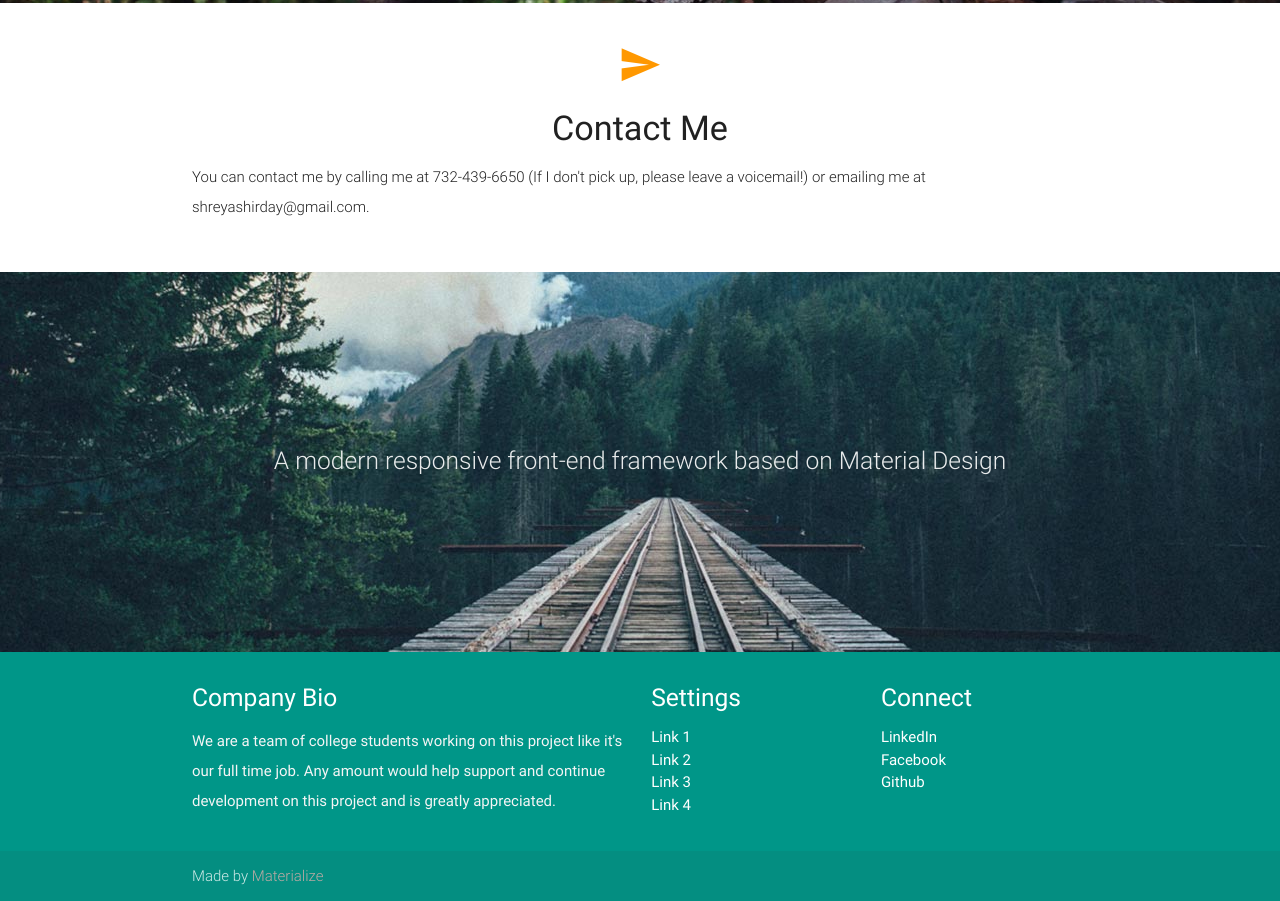
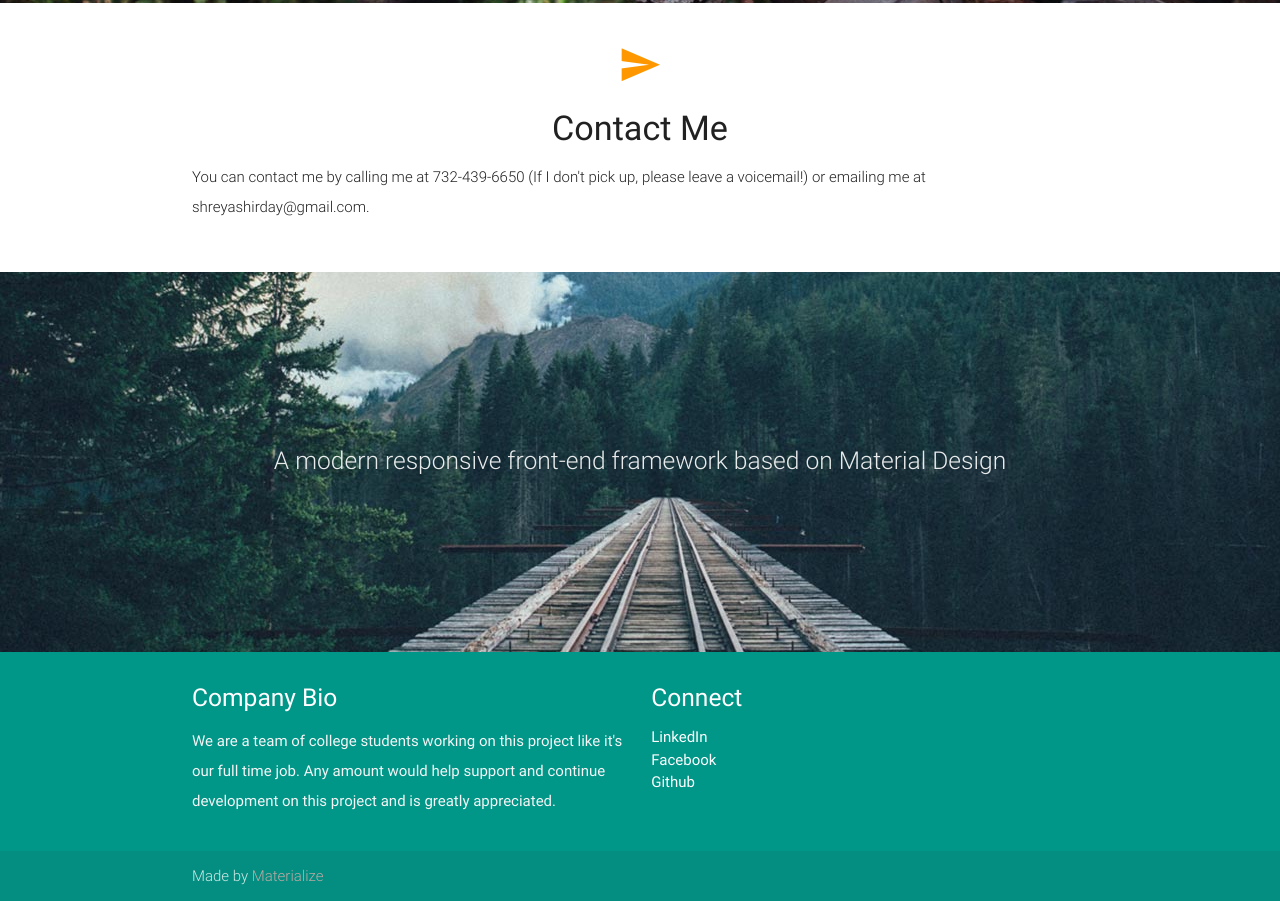
Before and after one commit to engineershreyas/engineershreyas.github.io, a plain HTML site: page index.html in a window 1280 px wide. Shown: the part 1428-2329 px from the top of the page. Drawn offline with nearby package versions, Linux system fonts and the light colour scheme.

Commit message:
removed settings column

```diff
--- a/index.html
+++ b/index.html
@@ -129,15 +129,6 @@
 
         </div>
         <div class="col l3 s12">
-          <h5 class="white-text">Settings</h5>
-          <ul>
-            <li><a class="white-text" href="#!">Link 1</a></li>
-            <li><a class="white-text" href="#!">Link 2</a></li>
-            <li><a class="white-text" href="#!">Link 3</a></li>
-            <li><a class="white-text" href="#!">Link 4</a></li>
-          </ul>
-        </div>
-        <div class="col l3 s12">
           <h5 class="white-text">Connect</h5>
           <ul>
             <li><a class="white-text" href="https://www.linkedin.com/profile/view?id=AAMAABG7MYgBBqHd8dvhcJ3JiBkI5F-NyIPklMA&trk=hp-identity-name">LinkedIn</a></li>
```
